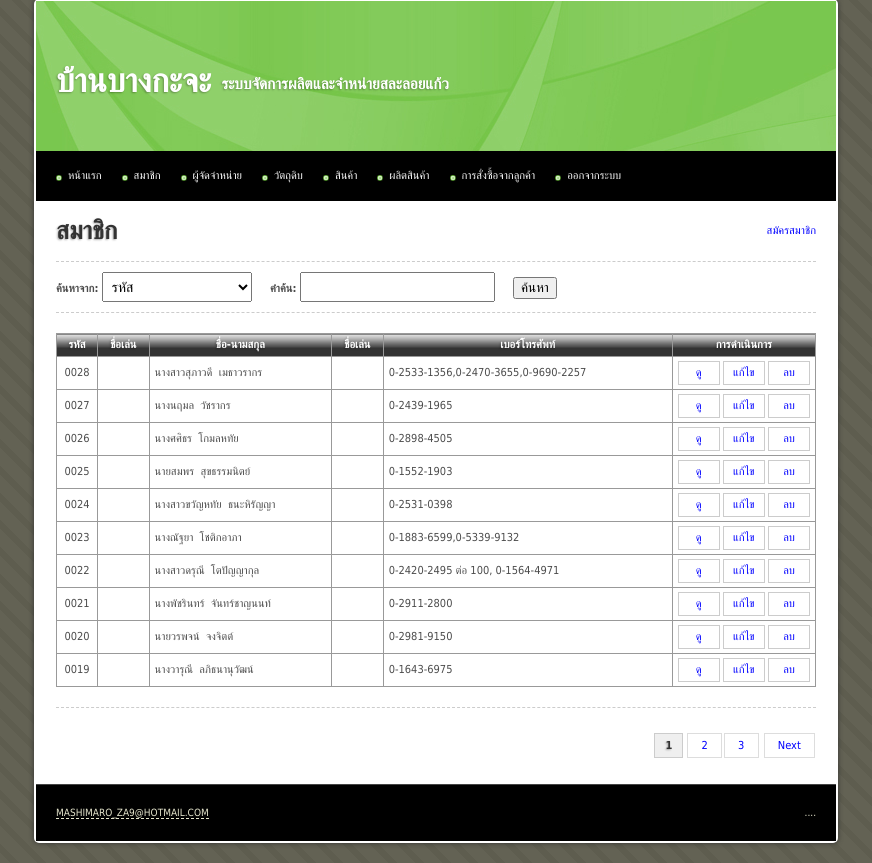
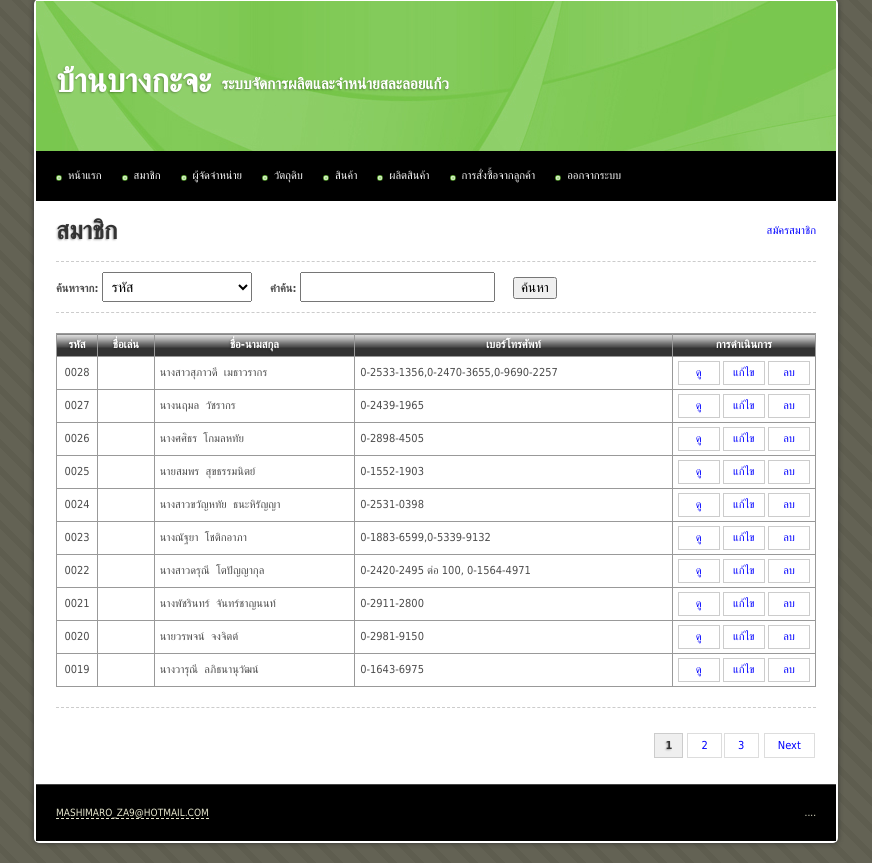
Before and after one commit to iicmaster/stu_champ, a PHP site: page /main/member.php in a window 1280 px wide. Shown: the part 31-894 px from the top of the page, without its empty margins (204-1076 px from the left). Run offline with PHP 8.4, Linux system fonts and the light colour scheme; the visitor is signed in with stand-in values (Sample User, id 1); data comes from the database, SQL or seed files in the repository.

Commit message:
Fixed bug in member.php

```diff
--- a/main/member.php
+++ b/main/member.php
@@ -52,7 +52,6 @@ $target = 'member.php?page=';
 					<option value="id">รหัส</option>
 					<option value="nickname">ชื่อเล่น</option>
 					<option value="name">ชื่อ-นามสกุล</option>
-					<option value="nickname">ชื่อเล่น</option>
 					<option value="tel">เบอร์โทรศัพท์</option>
 				</select>
 				<label for="keyword" class="inline">คำค้น: </label>
@@ -67,19 +66,18 @@ $target = 'member.php?page=';
 					<th width="30">รหัส</th>
 					<th class="nowarp">ชื่อเล่น</th>
 					<th>ชื่อ-นามสกุล</th>
-					<th class="nowarp">ชื่อเล่น</th>
 					<th>เบอร์โทรศัพท์</th>
 					<th width="80">การดำเนินการ</th>
 				</tr>
 			</thead>
 			<tbody>
 				<?php
-				$sql		= 'SELECT *
-							   FROM member
-							   ORDER BY id DESC
-							   LIMIT '.$limit_start.', '.$rows_per_page;
+				$sql = 'SELECT *
+						FROM member
+						ORDER BY id DESC
+						LIMIT '.$limit_start.', '.$rows_per_page;
 
-				$query		= mysql_query($sql) or die(mysql_error());
+				$query = mysql_query($sql) or die(mysql_error());
 				$query_rows = mysql_num_rows($query);
 
 				if($query_rows > 0)
@@ -90,7 +88,6 @@ $target = 'member.php?page=';
 									<td width="30" class="center">'.zero_fill(4, $data['id']).'</td>
 									<td>'.$data['nickname'].'</td>
 									<td>'.$data['name'].'</td>
-									<td>'.$data['nickname'].'</td>
 									<td>'.$data['tel'].'</td>
 									<td class="center nowarp">
 										<a class="button" href="member_read.php?id='.$data['id'].'">ดู</a>
```
